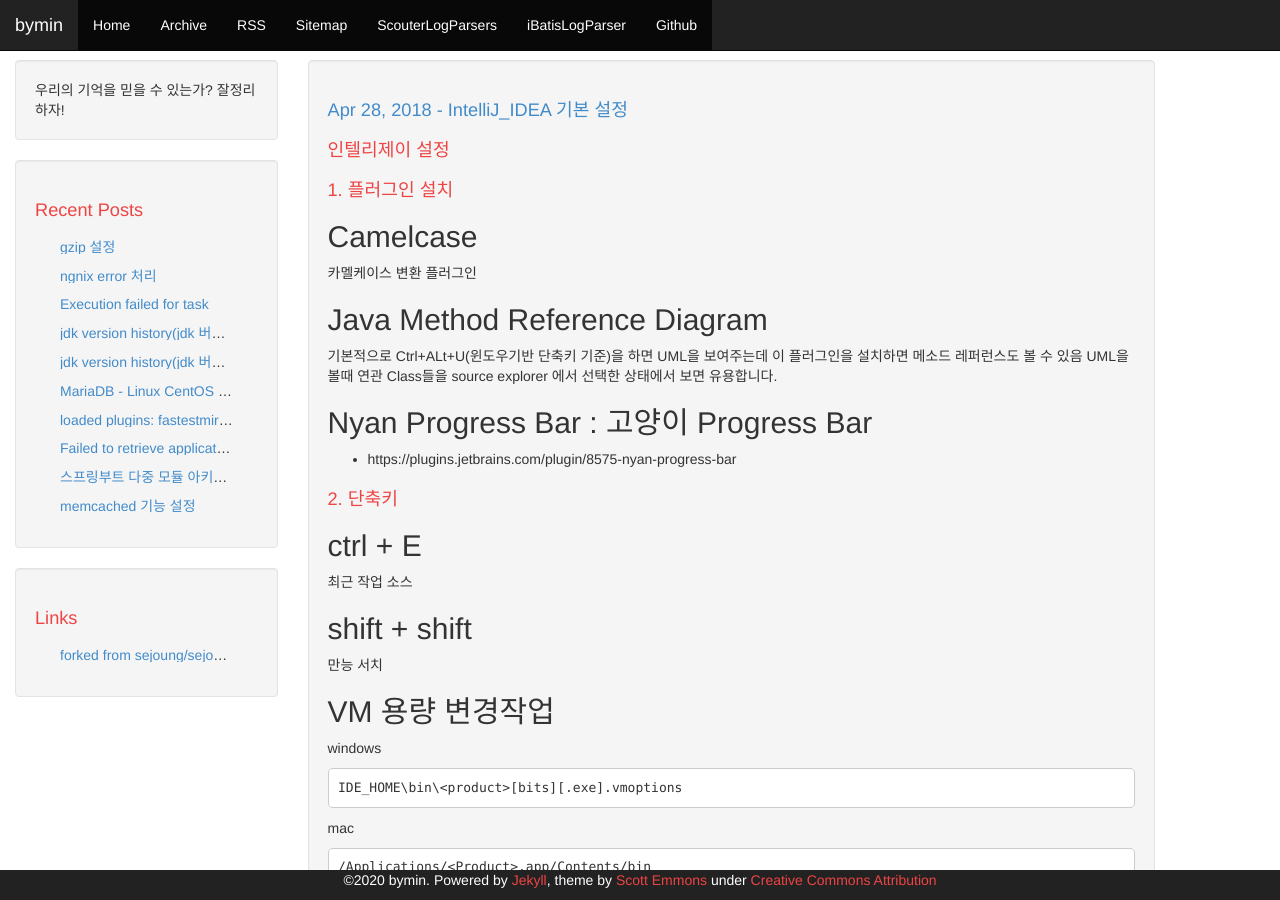
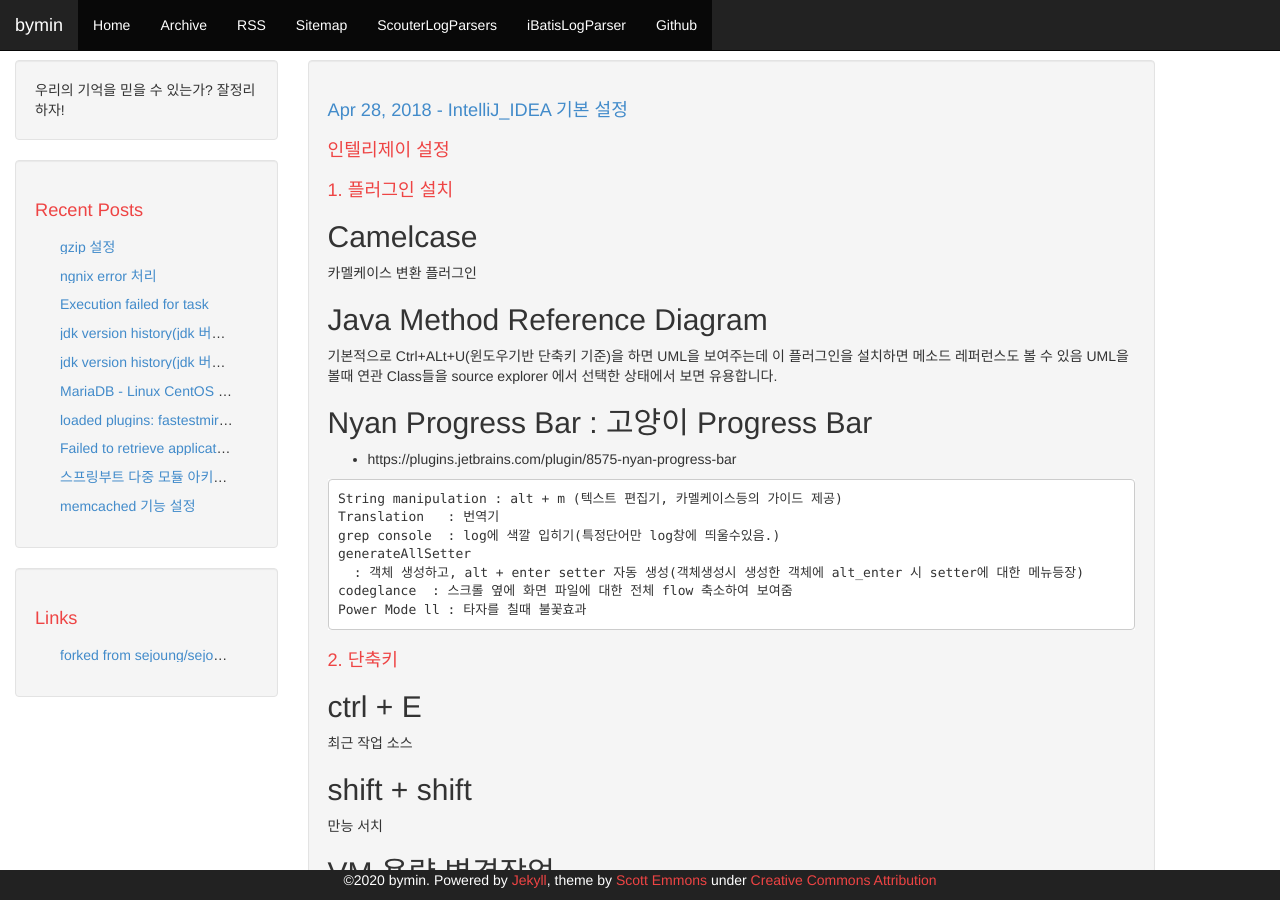
Before and after one commit to youngclown/youngclown.github.io, a Jekyll site: the page built from _posts/2018-04-28-IntelliJ_IDEA.md, in a window 1280 px wide and 900 px high. Built offline with Jekyll 4.4.1, drawn with Linux system fonts in a browser that asks for light colours; comment, search, counter and statistics services are not loaded.

Commit message:
인텔리J 플러그인 내용 추가

````diff
--- a/_posts/2018-04-28-IntelliJ_IDEA.md
+++ b/_posts/2018-04-28-IntelliJ_IDEA.md
@@ -22,6 +22,18 @@ UML을 볼때 연관 Class들을 source explorer 에서 선택한 상태에서
 Nyan Progress Bar : 고양이 Progress Bar
 -----
  - https://plugins.jetbrains.com/plugin/8575-nyan-progress-bar
+
+```
+String manipulation : alt + m (텍스트 편집기, 카멜케이스등의 가이드 제공)
+Translation   : 번역기
+grep console  : log에 색깔 입히기(특정단어만 log창에 띄울수있음.)
+generateAllSetter
+  : 객체 생성하고, alt + enter setter 자동 생성(객체생성시 생성한 객체에 alt_enter 시 setter에 대한 메뉴등장)
+codeglance  : 스크롤 옆에 화면 파일에 대한 전체 flow 축소하여 보여줌
+Power Mode ll : 타자를 칠때 불꽃효과
+```
+
+
 
 
 
````
